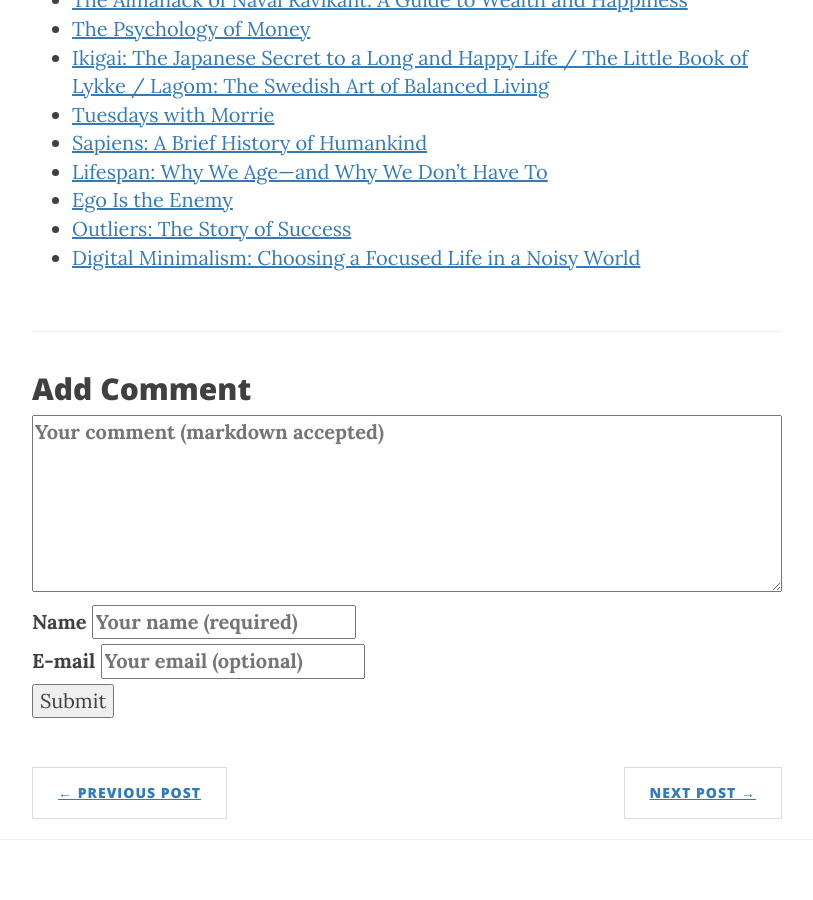
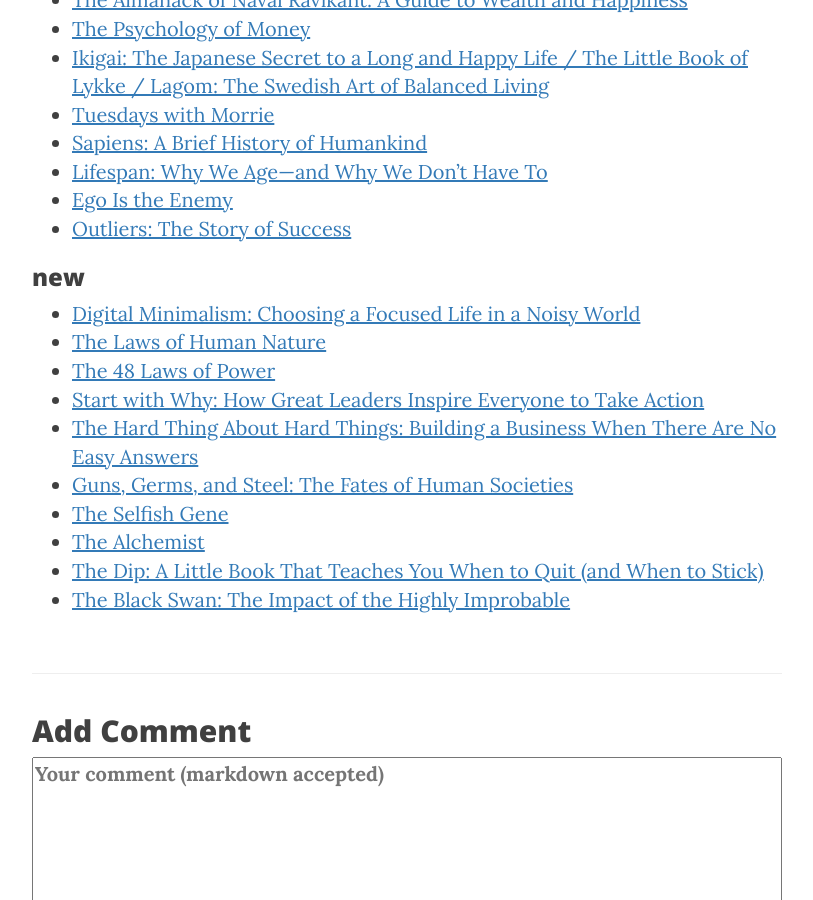
Before and after one commit to kwojcicki/kwojcicki.github.io, a Jekyll site: the page built from _posts/2019-02-27-READING-LIST.md, in a window 1280 px wide and 900 px high, scrolled down 5694 px. Shown: the whole window, without its empty margins (233-1046 px from the left). Built offline with Jekyll 4.4.1, drawn with Linux system fonts in a browser that asks for light colours; nearby versions of some CDN libraries; some of the changed text lies outside the part shown.

Commit message:
Adding more books to the reading list

```diff
--- a/_posts/2019-02-27-READING-LIST.md
+++ b/_posts/2019-02-27-READING-LIST.md
@@ -138,4 +138,16 @@
 - [Lifespan: Why We Age—and Why We Don't Have To](https://www.goodreads.com/book/show/43723901-lifespan)
 - [Ego Is the Enemy](https://www.goodreads.com/book/show/27036528-ego-is-the-enemy)
 - [Outliers: The Story of Success](https://www.goodreads.com/book/show/3228917-outliers)
+
+### new
+
 - [Digital Minimalism: Choosing a Focused Life in a Noisy World](https://www.goodreads.com/book/show/40672036-digital-minimalism)
+- [The Laws of Human Nature](https://www.goodreads.com/book/show/39330937-the-laws-of-human-nature)
+- [The 48 Laws of Power](https://www.goodreads.com/book/show/1303.The_48_Laws_of_Power)
+- [Start with Why: How Great Leaders Inspire Everyone to Take Action](https://www.goodreads.com/book/show/7108725-start-with-why)
+- [The Hard Thing About Hard Things: Building a Business When There Are No Easy Answers](https://www.goodreads.com/book/show/18176747-the-hard-thing-about-hard-things)
+- [Guns, Germs, and Steel: The Fates of Human Societies](https://www.goodreads.com/book/show/1842.Guns_Germs_and_Steel)
+- [The Selfish Gene](https://www.goodreads.com/book/show/61535.The_Selfish_Gene)
+- [The Alchemist](https://www.goodreads.com/book/show/18144590-the-alchemist)
+- [The Dip: A Little Book That Teaches You When to Quit (and When to Stick)](https://www.goodreads.com/book/show/324748.The_Dip)
+- [The Black Swan: The Impact of the Highly Improbable](https://www.goodreads.com/book/show/242472.The_Black_Swan)
```
